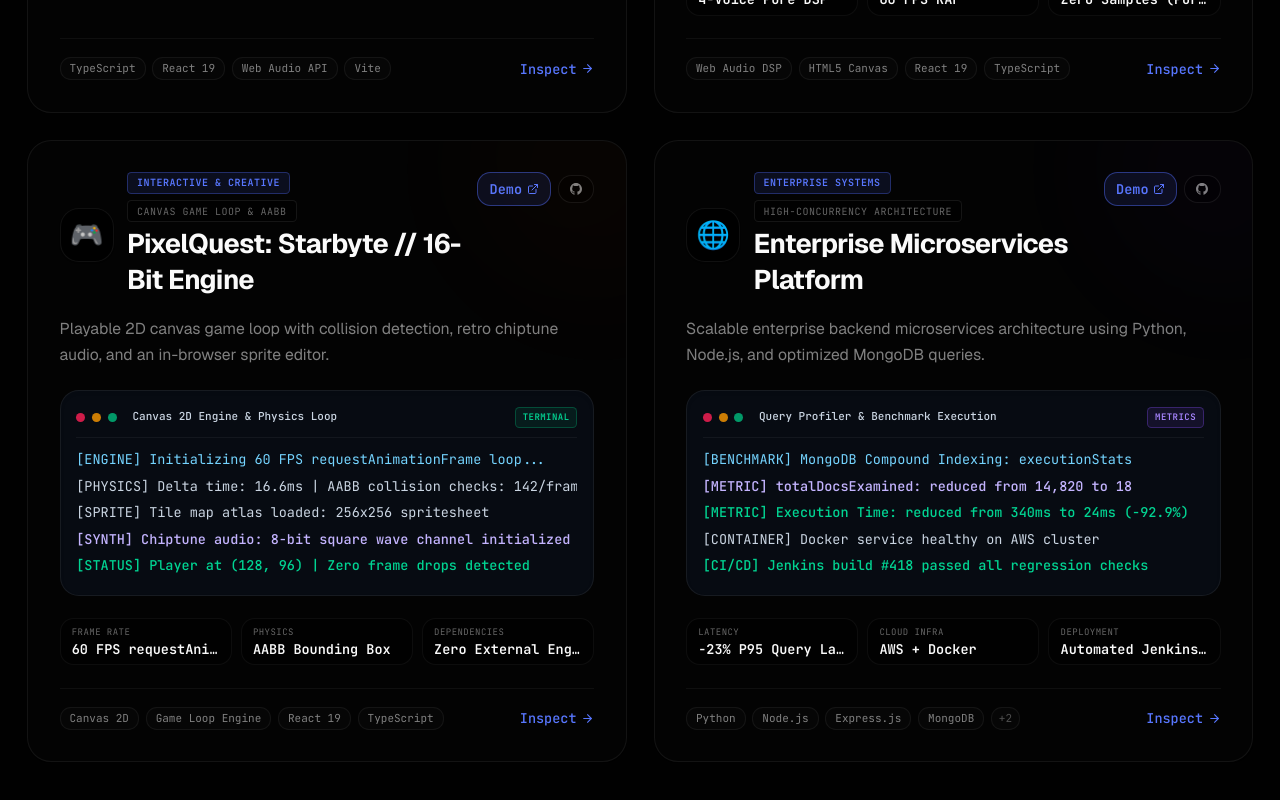
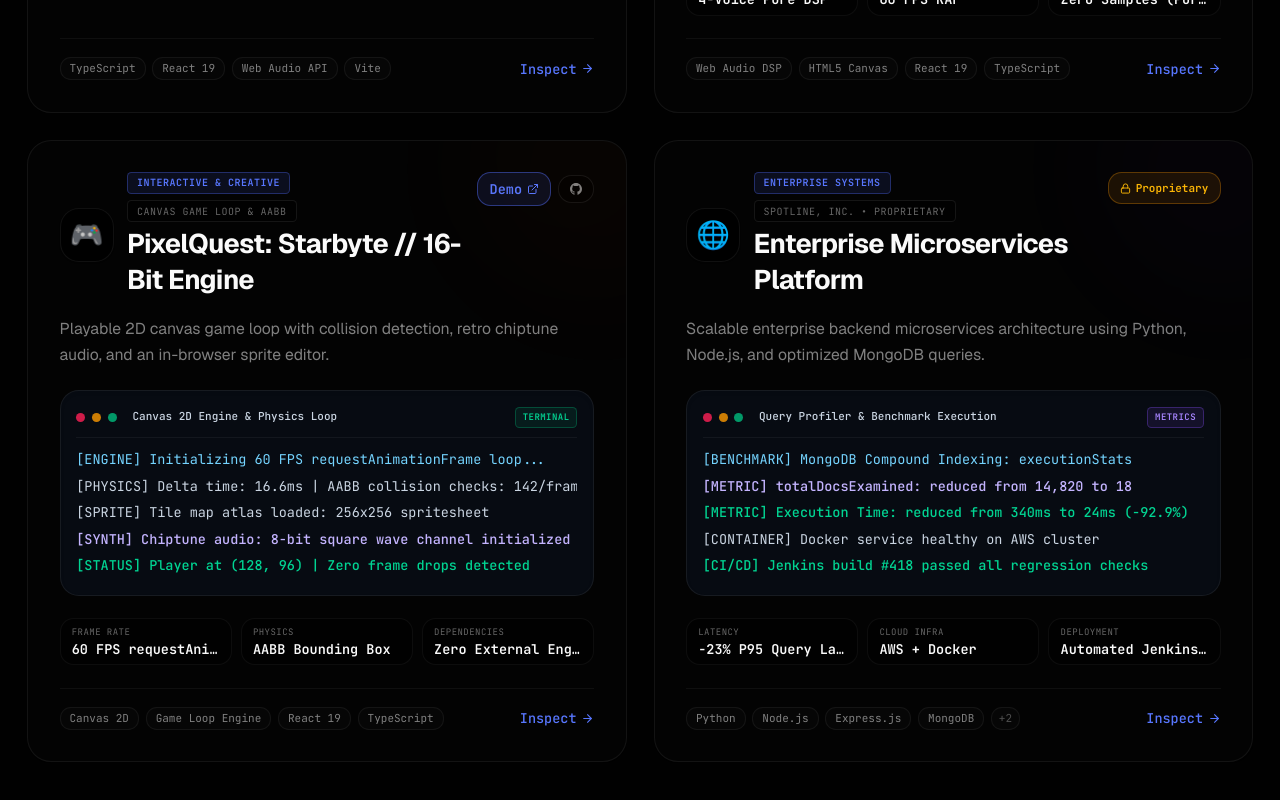
Before and after one commit to Akay24/demo-test-portfolio, a Next.js app: page / in a window 1280 px wide. Shown: the part 5339-6139 px from the top of the page. Built offline with nearby package versions, Linux system fonts and the light colour scheme.

Commit message:
feat(projects): add proprietary support for Spotline enterprise case study to prevent broken demo redirects

```diff
--- a/components/sections/projects.tsx
+++ b/components/sections/projects.tsx
@@ -15,6 +15,8 @@ import {
   Workflow,
   Sparkles,
   ShieldCheck,
+  Building2,
+  Lock,
 } from "lucide-react";
 import { GithubIcon } from "@/components/icons";
 import { projects, type Project, type ProjectPreviewLine } from "@/lib/data";
@@ -242,6 +244,27 @@ function ProjectModal({
 
         {/* Actions Sticky Footer */}
         <div className="sticky bottom-0 -mx-6 -mb-6 sm:-mx-8 sm:-mb-8 mt-6 border-t border-border bg-card/95 backdrop-blur-md p-4 sm:p-6 flex flex-col sm:flex-row gap-3 rounded-b-2xl shadow-lg">
+          {project.isProprietary ? (
+            <>
+              <a
+                href="#experience"
+                onClick={() => {
+                  onClose();
+                  const el = document.getElementById("experience");
+                  el?.scrollIntoView({ behavior: "smooth" });
+                }}
+                className="inline-flex h-11 sm:h-12 flex-1 items-center justify-center gap-2 rounded-xl bg-primary px-6 font-mono text-xs uppercase tracking-wider text-primary-foreground font-semibold shadow-md transition-all hover:opacity-95 active:scale-98"
+              >
+                <Building2 size={14} />
+                <span>View Spotline, Inc. Work Experience</span>
+              </a>
+              <span className="inline-flex h-11 sm:h-12 items-center justify-center gap-2 rounded-xl border border-amber-500/30 bg-amber-500/10 px-5 font-mono text-xs uppercase tracking-wider text-amber-400 font-medium">
+                <Lock size={13} />
+                <span>Proprietary / Closed Source</span>
+              </span>
+            </>
+          ) : (
+            <>
               <a
                 href={project.live}
                 target="_blank"
@@ -260,6 +283,8 @@ function ProjectModal({
                 <GithubIcon size={14} />
                 <span>Source Code</span>
               </a>
+            </>
+          )}
         </div>
       </motion.div>
     </motion.div>
@@ -326,6 +351,13 @@ function BentoCard({
             className="flex shrink-0 items-center gap-1.5"
             onClick={(e) => e.stopPropagation()}
           >
+            {project.isProprietary ? (
+              <span className="inline-flex items-center gap-1 rounded-lg border border-amber-500/30 bg-amber-500/10 px-2.5 py-1.5 font-mono text-[11px] font-semibold text-amber-400 shadow-xs">
+                <Lock size={11} />
+                <span>Proprietary</span>
+              </span>
+            ) : (
+              <>
                 <a
                   href={project.live}
                   target="_blank"
@@ -345,6 +377,8 @@ function BentoCard({
                 >
                   <GithubIcon size={12} />
                 </a>
+              </>
+            )}
           </div>
         </div>
 
@@ -494,6 +528,13 @@ function WorkRow({
         className="ml-auto xl:ml-3 flex shrink-0 items-center gap-2"
         onClick={(e) => e.stopPropagation()}
       >
+        {project.isProprietary ? (
+          <span className="inline-flex items-center gap-1 rounded-lg border border-amber-500/30 bg-amber-500/10 px-2.5 py-1 font-mono text-xs font-semibold text-amber-400">
+            <Lock size={11} />
+            <span>Proprietary</span>
+          </span>
+        ) : (
+          <>
             <a
               href={project.live}
               target="_blank"
@@ -513,6 +554,8 @@ function WorkRow({
             >
               <GithubIcon size={12} />
             </a>
+          </>
+        )}
       </div>
 
       {/* Detail Arrow */}
--- a/lib/data.ts
+++ b/lib/data.ts
@@ -155,6 +155,7 @@ export interface Project {
   longDescription: string;
   category: "Backend & Applied AI" | "Interactive & Creative" | "Enterprise Systems";
   badge: string;
+  isProprietary?: boolean;
   metrics: ProjectMetric[];
   architectureFlow: string[];
   previewSnippet: ProjectPreviewSnippet;
@@ -473,7 +474,8 @@ export const projects: Project[] = [
     longDescription:
       "Architected and deployed scalable backend microservices at Spotline, Inc. using Python and Node.js (Express). Focused on indexing and query optimization in MongoDB to reduce API latency by 23% under peak concurrency. Integrated into AWS cloud infrastructure with Docker and automated Jenkins CI/CD deployment pipelines.",
     category: "Enterprise Systems",
-    badge: "High-Concurrency Architecture",
+    badge: "Spotline, Inc. • Proprietary",
+    isProprietary: true,
     metrics: [
       { label: "Latency", value: "-23% P95 Query Latency" },
       { label: "Cloud Infra", value: "AWS + Docker" },
```
Lines whose indentation alone changed are shown as unchanged.
